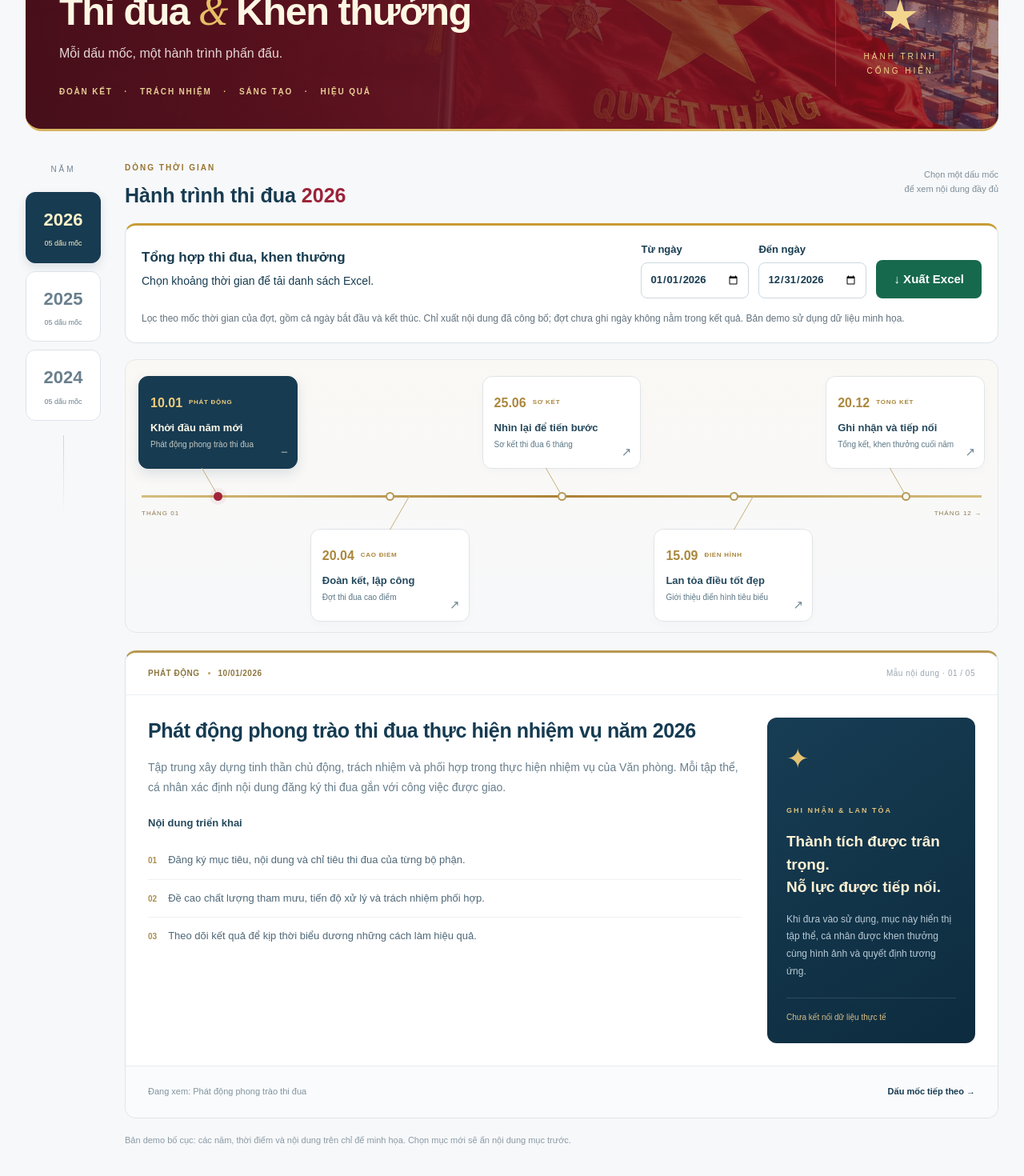
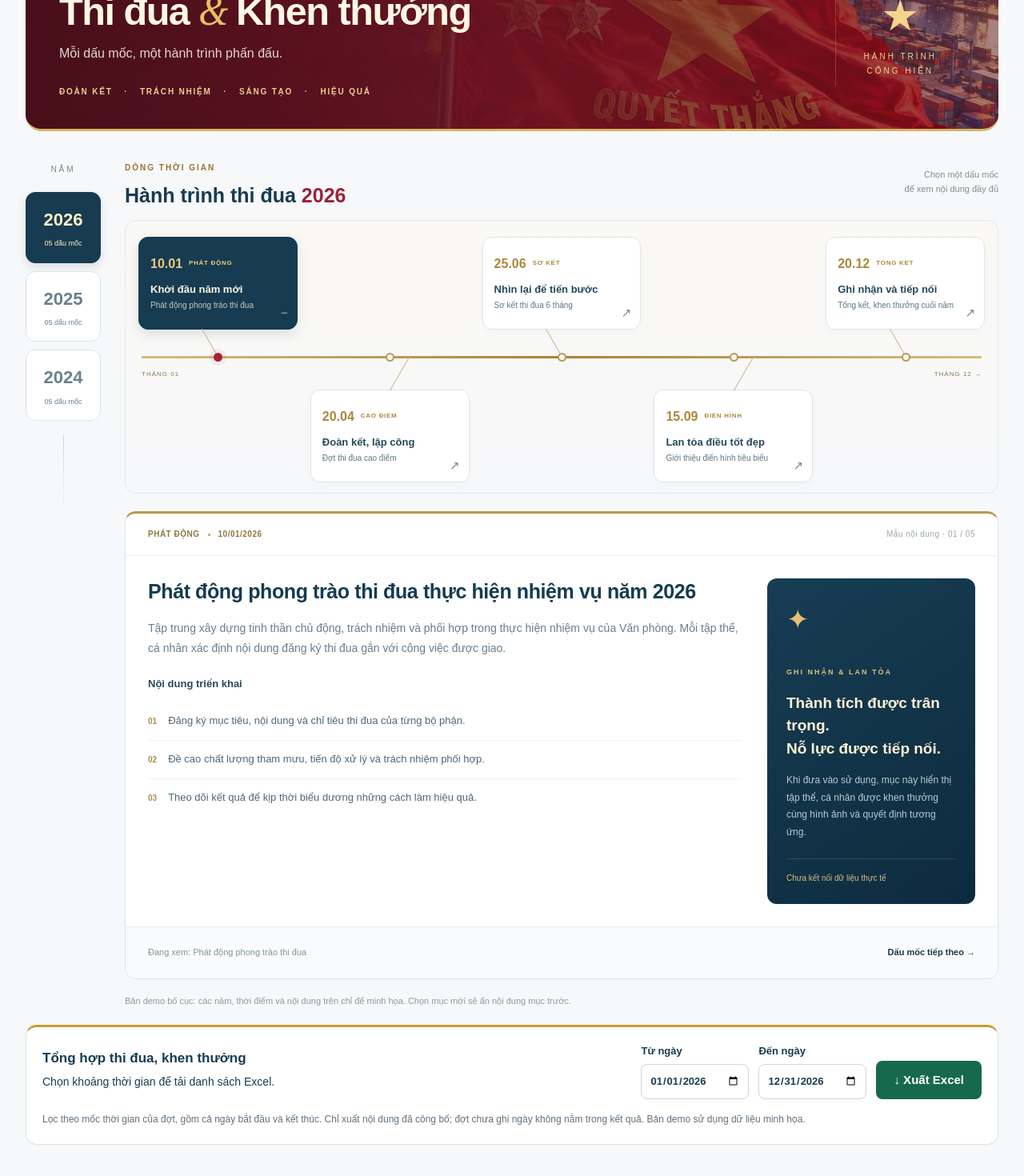
Before and after one commit to binhnguyenlm-arch/quiz-vptct-v2, a Next.js app: page /demo-thi-dua in a window 1280 px wide. Shown: the part 222-1692 px from the top of the page at 80% size. Built offline with nearby package versions, Linux system fonts and the light colour scheme.

Commit message:
Add files via upload

```diff
--- a/components/AwardsTimelineDemo.tsx
+++ b/components/AwardsTimelineDemo.tsx
@@ -23,12 +23,12 @@ export default function AwardsTimelineDemo(){
  <aside className={s.years} aria-label="Chọn năm"><span>NĂM</span>{years.map(y=><button key={y} aria-pressed={year===y} onClick={()=>{setYear(y);setActive(0);rail.current?.scrollTo({left:0,behavior:'auto'});}}>{y}<small>05 dấu mốc</small></button>)}<div className={s.yearLine}/></aside>
  <section className={s.mainContent}>
  <div className={s.sectionHeading}><div><span className={s.kicker}>DÒNG THỜI GIAN</span><h2>Hành trình thi đua <em>{year}</em></h2></div><p>Chọn một dấu mốc<br/>để xem nội dung đầy đủ</p></div>
- <AwardsExport key={year} year={year} demoEvents={demoEvents}/><div className={s.timelineShell}><div className={s.scrollHint}>← Vuốt ngang để xem các dấu mốc →</div><div ref={rail} className={s.rail}><div className={s.timeline} role="tablist" aria-label={'Dấu mốc thi đua năm '+year}><div className={s.axis} aria-hidden="true"><span>THÁNG 01</span><span>THÁNG 12 →</span></div>{milestones.map((m,i)=><div key={m.month} className={`${s.bone} ${i%2?s.below:s.above} ${active===i?s.chosen:''}`}><span className={s.dot} aria-hidden="true"/><button ref={el=>{tabs.current[i]=el;}} id={'milestone-'+i} role="tab" aria-selected={active===i} aria-controls="milestone-content" tabIndex={active===i?0:-1} onClick={()=>select(i)} onKeyDown={e=>{let n:number|undefined;if(e.key==='ArrowRight')n=(i+1)%milestones.length;if(e.key==='ArrowLeft')n=(i+milestones.length-1)%milestones.length;if(e.key==='Home')n=0;if(e.key==='End')n=milestones.length-1;if(n!==undefined){e.preventDefault();select(n,true);}}}><span className={s.tabDate}>{m.day}.{m.month}<small>{m.kind}</small></span><b>{m.title}</b><span className={s.tabSubtitle}>{m.subtitle}</span><span className={s.tabArrow} aria-hidden="true">{active===i?'−':'↗'}</span></button></div>)}</div></div></div>
+ <div className={s.timelineShell}><div className={s.scrollHint}>← Vuốt ngang để xem các dấu mốc →</div><div ref={rail} className={s.rail}><div className={s.timeline} role="tablist" aria-label={'Dấu mốc thi đua năm '+year}><div className={s.axis} aria-hidden="true"><span>THÁNG 01</span><span>THÁNG 12 →</span></div>{milestones.map((m,i)=><div key={m.month} className={`${s.bone} ${i%2?s.below:s.above} ${active===i?s.chosen:''}`}><span className={s.dot} aria-hidden="true"/><button ref={el=>{tabs.current[i]=el;}} id={'milestone-'+i} role="tab" aria-selected={active===i} aria-controls="milestone-content" tabIndex={active===i?0:-1} onClick={()=>select(i)} onKeyDown={e=>{let n:number|undefined;if(e.key==='ArrowRight')n=(i+1)%milestones.length;if(e.key==='ArrowLeft')n=(i+milestones.length-1)%milestones.length;if(e.key==='Home')n=0;if(e.key==='End')n=milestones.length-1;if(n!==undefined){e.preventDefault();select(n,true);}}}><span className={s.tabDate}>{m.day}.{m.month}<small>{m.kind}</small></span><b>{m.title}</b><span className={s.tabSubtitle}>{m.subtitle}</span><span className={s.tabArrow} aria-hidden="true">{active===i?'−':'↗'}</span></button></div>)}</div></div></div>
  <article id="milestone-content" role="tabpanel" aria-labelledby={'milestone-'+active} className={s.detail} key={year+'-'+active} tabIndex={0}>
  <div className={s.detailTop}><span>{event.kind} <i/> {event.day}/{event.month}/{year}</span><span>Mẫu nội dung · {String(active+1).padStart(2,'0')} / 05</span></div>
  <div className={s.detailGrid}><div><h3>{event.heading} {active===0||active===4?year:''}</h3><p className={s.body}>{event.body}</p><h4>Nội dung triển khai</h4><ol className={s.items}>{event.items.map((item,i)=><li key={item}><span>{String(i+1).padStart(2,'0')}</span><p>{item}</p></li>)}</ol></div><aside className={s.summary}><span className={s.summaryIcon} aria-hidden="true">✦</span><span className={s.kicker}>GHI NHẬN & LAN TỎA</span><h4>Thành tích được trân trọng.<br/>Nỗ lực được tiếp nối.</h4><p>Khi đưa vào sử dụng, mục này hiển thị tập thể, cá nhân được khen thưởng cùng hình ảnh và quyết định tương ứng.</p><div className={s.sampleTag}>Chưa kết nối dữ liệu thực tế</div></aside></div>
  <footer className={s.detailFooter}><span>Đang xem: {event.subtitle}</span><button onClick={()=>select((active+1)%milestones.length)}>Dấu mốc tiếp theo →</button></footer>
  </article>
  <p className={s.demoNote}>Bản demo bố cục: các năm, thời điểm và nội dung trên chỉ để minh họa. Chọn mục mới sẽ ẩn nội dung mục trước.</p>
- </section></div></main>;
+ </section></div><AwardsExport key={year} year={year} demoEvents={demoEvents}/></main>;
 }
```
Also changed, not shown: components/Commendations.tsx (+2 -1 lines).
